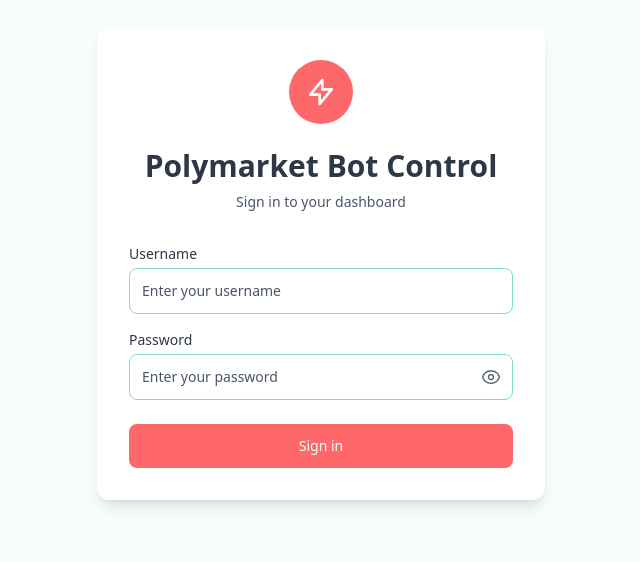
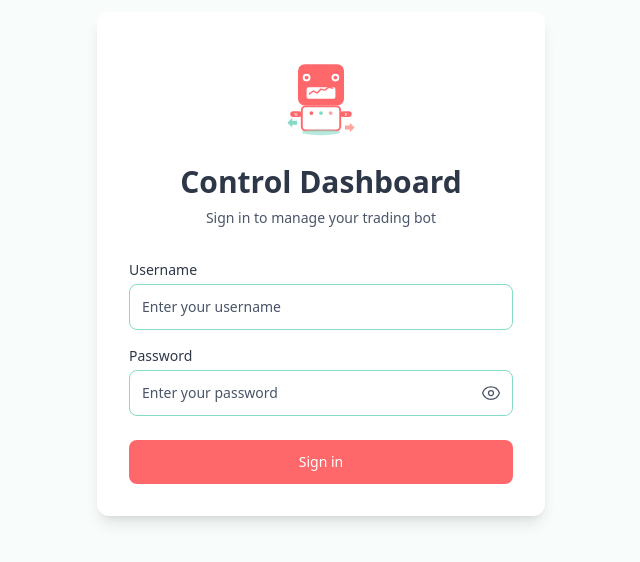
Before and after one commit to phingage/polymarket-bot, a Next.js app in the folder polymarket-bot-control/ui/: page / in a window 1280 px wide. Shown: the part 136-698 px from the top of the page, without its empty margins (319-959 px from the left). Built offline with nearby package versions, Linux system fonts and the light colour scheme.

Commit message:
update logo

```diff
--- a/polymarket-bot-control/ui/src/app/globals.css
+++ b/polymarket-bot-control/ui/src/app/globals.css
@@ -227,3 +227,12 @@
   box-shadow: 0 8px 25px rgba(132, 220, 198, 0.2);
   border-color: var(--primary);
 }
+
+/* Text Colors for Logo */
+.text-primary {
+  color: var(--primary);
+}
+
+.text-secondary {
+  color: var(--secondary);
+}
--- /dev/null
+++ b/polymarket-bot-control/ui/src/components/BrandLogo.tsx
@@ -0,0 +1,44 @@
+import React from 'react';
+import Logo from './Logo';
+
+interface BrandLogoProps {
+  variant?: 'full' | 'icon' | 'text';
+  size?: 'sm' | 'md' | 'lg' | 'xl';
+  className?: string;
+}
+
+const BrandLogo: React.FC<BrandLogoProps> = ({
+  variant = 'full',
+  size = 'md',
+  className = ''
+}) => {
+  const textSizes = {
+    sm: 'text-sm',
+    md: 'text-lg',
+    lg: 'text-xl',
+    xl: 'text-2xl'
+  };
+
+  if (variant === 'icon') {
+    return <Logo size={size} className={className} />;
+  }
+
+  if (variant === 'text') {
+    return (
+      <div className={`font-bold text-primary ${textSizes[size]} ${className}`}>
+        PolyBot
+      </div>
+    );
+  }
+
+  return (
+    <div className={`flex items-center gap-3 ${className}`}>
+      <Logo size={size} />
+      <div className={`font-bold text-primary ${textSizes[size]}`}>
+        PolyBot
+      </div>
+    </div>
+  );
+};
+
+export default BrandLogo;
--- a/polymarket-bot-control/ui/src/components/DashboardLayout.tsx
+++ b/polymarket-bot-control/ui/src/components/DashboardLayout.tsx
@@ -13,6 +13,7 @@
   XMarkIcon
 } from '@heroicons/react/24/outline'
 import { useState } from 'react'
+import BrandLogo from './BrandLogo'
 
 interface MenuItem {
   name: string
@@ -50,7 +51,7 @@
         sidebarOpen ? 'translate-x-0' : '-translate-x-full'
       }`}>
         <div className="flex items-center justify-between h-16 px-4 sidebar-bg">
-          <h1 className="text-xl font-bold sidebar-text">Polymarket Bot</h1>
+          <BrandLogo variant="full" size="sm" />
           <button
             className="lg:hidden sidebar-text"
             onClick={() => setSidebarOpen(false)}
--- a/polymarket-bot-control/ui/src/components/LoginForm.tsx
+++ b/polymarket-bot-control/ui/src/components/LoginForm.tsx
@@ -3,6 +3,7 @@
 import { useState } from 'react'
 import { useAuth } from '@/contexts/AuthContext'
 import { EyeIcon, EyeSlashIcon } from '@heroicons/react/24/outline'
+import BrandLogo from './BrandLogo'
 
 export default function LoginForm() {
   const { login } = useAuth()
@@ -39,16 +40,14 @@
     <div className="min-h-screen flex items-center justify-center login-bg py-12 px-4 sm:px-6 lg:px-8">
       <div className="max-w-md w-full space-y-8 login-card p-8 rounded-xl shadow-lg">
         <div>
-          <div className="mx-auto h-16 w-16 login-logo rounded-full flex items-center justify-center">
-            <svg className="h-8 w-8" fill="none" stroke="currentColor" viewBox="0 0 24 24">
-              <path strokeLinecap="round" strokeLinejoin="round" strokeWidth={2} d="M13 10V3L4 14h7v7l9-11h-7z" />
-            </svg>
+          <div className="flex justify-center">
+            <BrandLogo variant="icon" size="xl" />
           </div>
           <h2 className="mt-6 text-center text-3xl font-extrabold login-title">
-            Polymarket Bot Control
+            Control Dashboard
           </h2>
           <p className="mt-2 text-center text-sm login-subtitle">
-            Sign in to your dashboard
+            Sign in to manage your trading bot
           </p>
         </div>
 
--- /dev/null
+++ b/polymarket-bot-control/ui/src/components/Logo.tsx
@@ -0,0 +1,104 @@
+import React from 'react';
+
+interface LogoProps {
+  className?: string;
+  size?: 'sm' | 'md' | 'lg' | 'xl';
+}
+
+const Logo: React.FC<LogoProps> = ({ className = '', size = 'md' }) => {
+  const sizeClasses = {
+    sm: 'w-8 h-8',
+    md: 'w-12 h-12',
+    lg: 'w-16 h-16',
+    xl: 'w-24 h-24'
+  };
+
+  return (
+    <div className={`${sizeClasses[size]} ${className}`}>
+      <svg
+        viewBox="0 0 100 100"
+        fill="none"
+        xmlns="http://www.w3.org/2000/svg"
+        className="w-full h-full"
+      >
+        {/* Robot Head Base */}
+        <rect
+          x="25"
+          y="20"
+          width="50"
+          height="45"
+          rx="8"
+          fill="#FF686B"
+          stroke="#FFFFFF"
+          strokeWidth="2"
+        />
+
+        {/* Robot Eyes */}
+        <circle cx="35" cy="35" r="4" fill="#FFFFFF" />
+        <circle cx="65" cy="35" r="4" fill="#FFFFFF" />
+        <circle cx="35" cy="35" r="2" fill="#FF686B" />
+        <circle cx="65" cy="35" r="2" fill="#FF686B" />
+
+        {/* Robot Antenna */}
+        <line x1="40" y1="20" x2="40" y2="12" stroke="#FFFFFF" strokeWidth="2" strokeLinecap="round" />
+        <line x1="60" y1="20" x2="60" y2="12" stroke="#FFFFFF" strokeWidth="2" strokeLinecap="round" />
+        <circle cx="40" cy="10" r="2" fill="#FFFFFF" />
+        <circle cx="60" cy="10" r="2" fill="#FFFFFF" />
+
+        {/* Robot Mouth/Display Screen */}
+        <rect
+          x="35"
+          y="45"
+          width="30"
+          height="12"
+          rx="2"
+          fill="#FFFFFF"
+        />
+
+        {/* Market Chart Lines on Display */}
+        <polyline
+          points="38,52 42,49 46,51 50,47 54,48 58,45 62,46"
+          stroke="#FF686B"
+          strokeWidth="1.5"
+          fill="none"
+          strokeLinecap="round"
+          strokeLinejoin="round"
+        />
+
+        {/* Robot Body */}
+        <rect
+          x="30"
+          y="65"
+          width="40"
+          height="25"
+          rx="4"
+          fill="#FFFFFF"
+          stroke="#FF686B"
+          strokeWidth="2"
+        />
+
+        {/* Control Buttons */}
+        <circle cx="40" cy="72" r="2" fill="#FF686B" />
+        <circle cx="50" cy="72" r="2" fill="#84DCC6" />
+        <circle cx="60" cy="72" r="2" fill="#FFA69E" />
+
+        {/* Robot Arms with Market Indicators */}
+        <rect x="18" y="70" width="12" height="6" rx="3" fill="#FF686B" />
+        <rect x="70" y="70" width="12" height="6" rx="3" fill="#FF686B" />
+
+        {/* Percentage Indicators */}
+        <text x="24" y="75" fontSize="4" fill="#FFFFFF" textAnchor="middle" fontWeight="bold">%</text>
+        <text x="76" y="75" fontSize="4" fill="#FFFFFF" textAnchor="middle" fontWeight="bold">$</text>
+
+        {/* Market Trend Arrows */}
+        <polygon points="15,82 20,77 20,80 25,80 25,84 20,84 20,87" fill="#84DCC6" />
+        <polygon points="85,87 80,82 80,85 75,85 75,89 80,89 80,92" fill="#FFA69E" />
+
+        {/* Base Platform */}
+        <ellipse cx="50" cy="92" rx="20" ry="3" fill="#84DCC6" opacity="0.6" />
+      </svg>
+    </div>
+  );
+};
+
+export default Logo;
```
